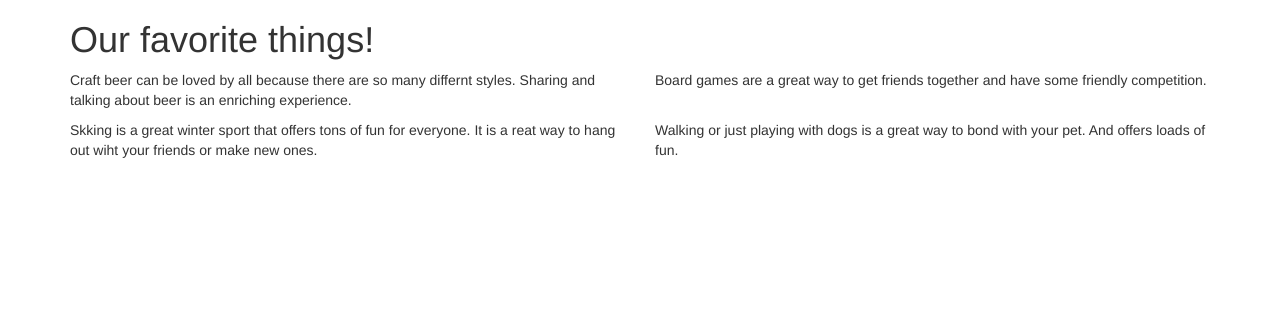
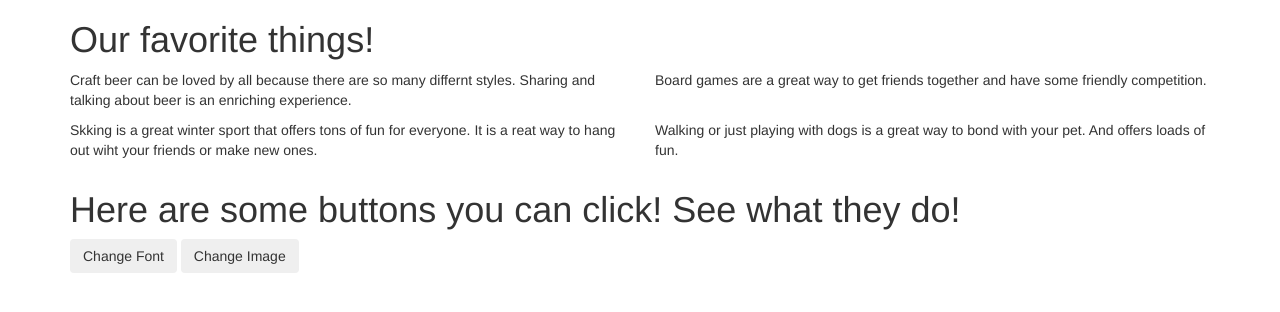
Before and after one commit to Saul-Ordonez/jquery-favorites, a plain HTML site: page index.html in a window 1280 px wide. Drawn offline with Linux system fonts and the light colour scheme.

Commit message:
add buttons to html

```diff
--- a/index.html
+++ b/index.html
@@ -48,6 +48,11 @@
           </div>
       </div>
 
+      <h1>Here are some buttons you can click! See what they do!</h1>
+
+      <button class="btn btn-dark" id="font-change">Change Font</button>
+      <button class="btn btn-dark" id="img-change">Change Image</button>
+
 
     </div>
   </body>
```
